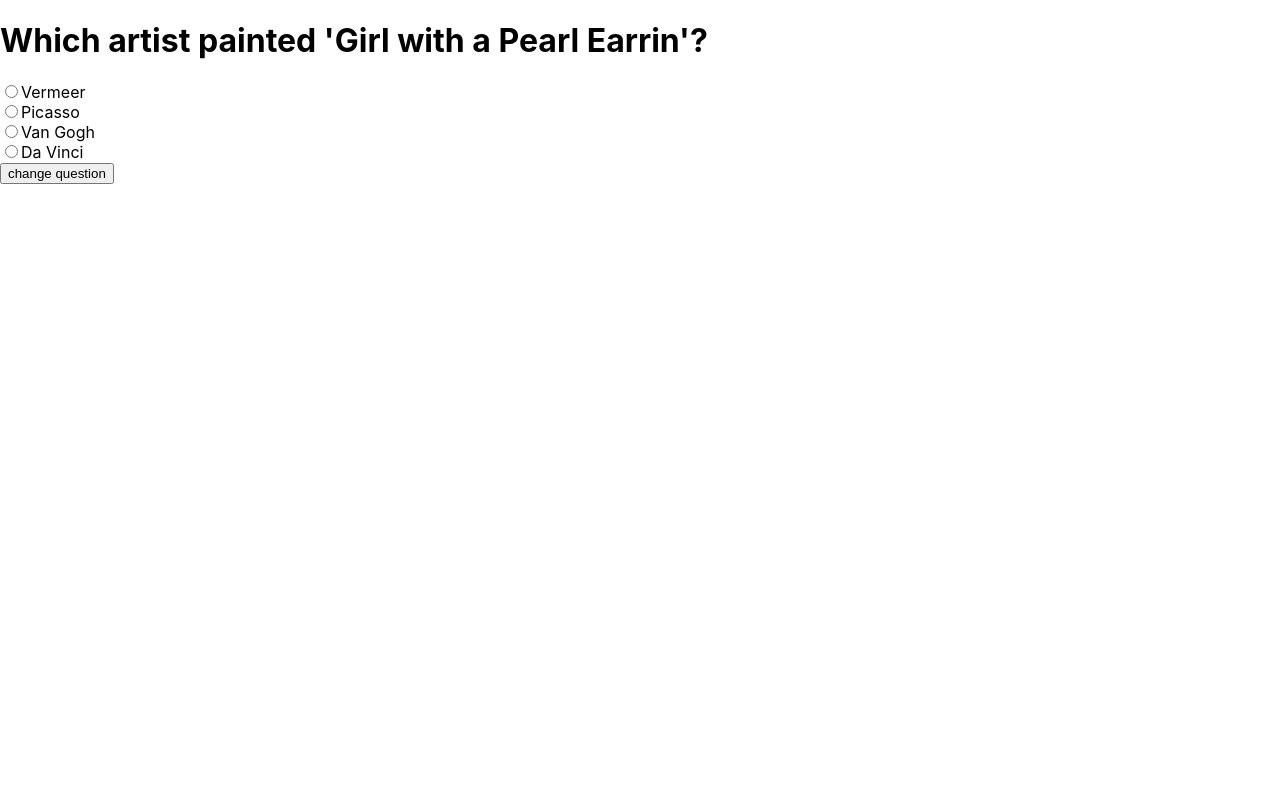
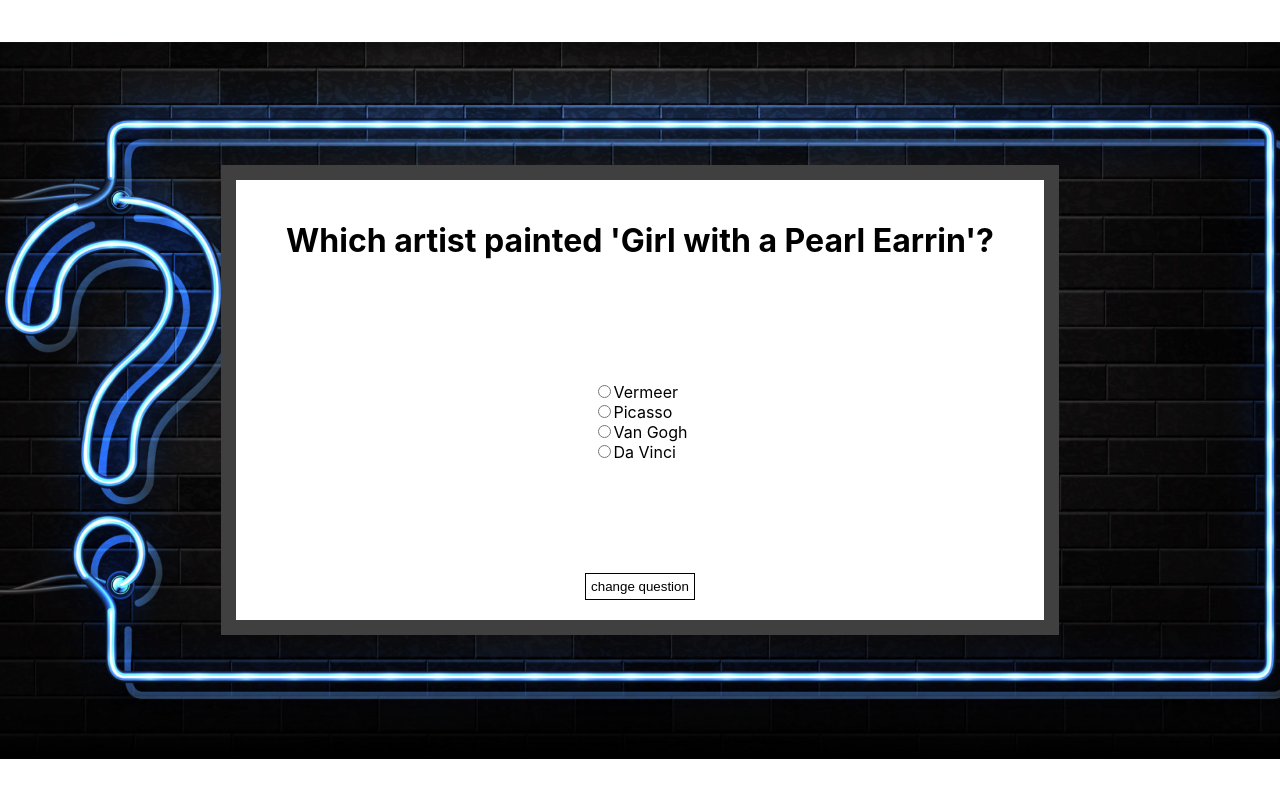
Before and after one commit to kmchuc/tandem-app, a React (Create React App) app: page / in a window 1280 px wide. Built offline with nearby package versions, Linux system fonts and the light colour scheme.

Commit message:
added finishing styling

```diff
--- a/src/App.css
+++ b/src/App.css
@@ -36,3 +36,35 @@
     transform: rotate(360deg);
   }
 }
+
+.trivia-play {
+  display: flex;
+  justify-content: space-between;
+  align-items: center;
+  flex-direction: column;
+  height: 50%;
+  width: 60%;
+  border: 15px solid #404040;
+  padding: 20px;
+  background-color: white;
+}
+
+.main {
+  display: flex;
+  justify-content: center;
+  align-items: center;
+  height: 100vh;
+  width: 100vw;
+  background-image: url('./images/GettyImages-1043184992.jpg');
+  background-position: center;
+  background-size: 112%;
+  background-repeat: no-repeat;
+}
+
+button {
+  padding: 5px;
+  background-color: transparent;
+  outline: none;
+  border: 1px solid black;
+  margin-top: 10px;
+}
--- a/src/components/TriviaFinish.js
+++ b/src/components/TriviaFinish.js
@@ -1,10 +1,11 @@
 import React from 'react';
-import TriviaPlay from './TriviaPlay';
 
-const TriviaFinish = () => {
+const TriviaFinish = ({score}) => {
   return(
     <div>
       <h1>TriviaFinish</h1>
+      <h2>Total Score: { score }</h2>
+      <button onClick={e => window.location.reload()}>Replay</button>
     </div>
   )
 }
--- a/src/components/TriviaPlay.js
+++ b/src/components/TriviaPlay.js
@@ -1,5 +1,6 @@
 import React, {useState} from 'react';
 import { questions } from './Questions';
+import '../App.css'
 
 const seenIndex = [];
 
@@ -14,15 +15,8 @@ function shuffleIndex() {
   return randomIndex
 }
 
-
-
 const randomQuestionIndex = shuffleIndex()
 const firstQuestion = questions[randomQuestionIndex]
-
-// const correctOption = questions[randomQuestionIndex].correct
-// const incorrectOption = questions[randomQuestionIndex].incorrect
-// const allOptions = incorrectOption.concat(correctOption)
-// console.log(allOptions);
 
 function shuffleOptions(incorrectOptions, correctOption) {
   const allOptions = incorrectOptions.concat(correctOption)
@@ -61,20 +55,16 @@ const TriviaPlay = ({setFinish, score, setScore}) => {
     setCount(count + 1)
   }
 
-  function submitAnswer(answer) {
-    if (answer === question.correct) {
-      console.log('question.correct', question.correct)
+  function submitAnswer(selectedOption) {
+    if (selectedOption === question.correct) {
       setScore(score + 1)
       changeQuestion()
     } else {
       changeQuestion()
     }
   }
-
-  console.log(score)
-
   return(
-  <div>
+  <div className="trivia-play">
     <h1>{question.question}</h1>
 
     <div onChange={e => setSelectedOption(e.target.value)}>
@@ -87,7 +77,8 @@ const TriviaPlay = ({setFinish, score, setScore}) => {
         )
       })}
     </div>
-    <button onClick={e => submitAnswer() }>change question</button>
+
+    <button onClick={e => submitAnswer(selectedOption) }>change question</button>
   </div>
   )
 }
--- a/src/components/TriviaQuestion.js
+++ b/src/components/TriviaQuestion.js
@@ -1,15 +1,14 @@
-import { array } from 'prop-types';
-import React, {useEffect, useState} from 'react';
+import React, {useState} from 'react';
 import TriviaFinish from './TriviaFinish';
 import TriviaPlay from "./TriviaPlay";
+import '../App.css'
 
 const TriviaQuestion = () => {
   const [finish, setFinish] = useState(false)
   const [score, setScore] = useState(0)
 
-
   return (
-    <div>
+    <div className="main">
       {!finish &&
     <TriviaPlay setFinish={setFinish} score={score} setScore={setScore}/>
       }
```
Also changed, not shown: src/components/Header.js (deleted, +0 -13 lines), src/components/Options.js (deleted), src/images/GettyImages-1043184992.jpg (added).
